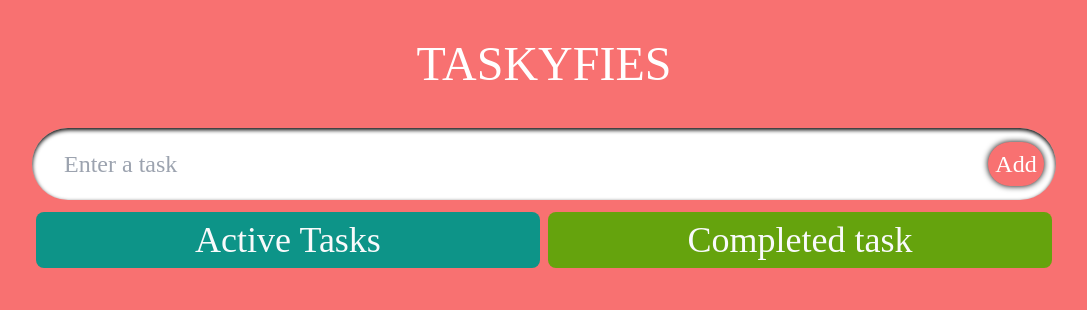
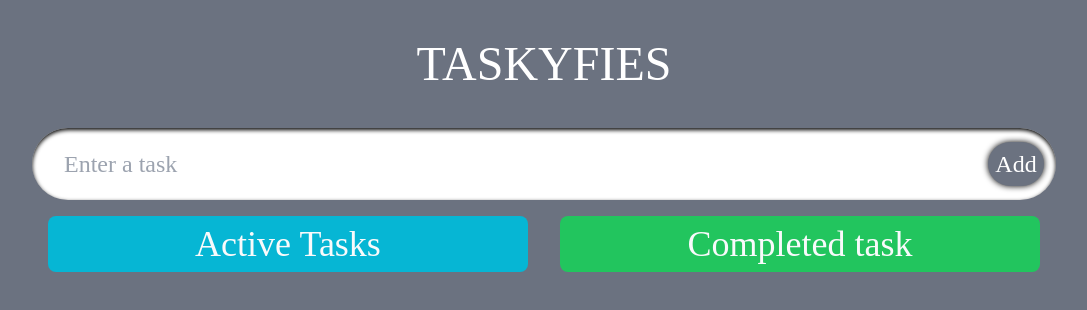
Before and after one commit to Minahil-Muhammad-Moiz/typescript, a React (Create React App) app: page / in a window 1280 px wide. Shown: the top 310 px of the page, without its empty margins (96-1183 px from the left). Built offline with nearby package versions, Linux system fonts and the light colour scheme; a web font is replaced by a local one.

Commit message:
Updated UI of Active and Completed tasks containers

```diff
--- a/src/App.tsx
+++ b/src/App.tsx
@@ -16,7 +16,7 @@ const App: React.FC =()=> {
   }
 
   return (
-    <div className="w-screen h-screen flex flex-col text-center bg-red-400 items-center ">
+    <div className=" flex flex-col text-center items-center ">
       <span className="uppercase text-white text-5xl z-10 my-8 md:my-10">Taskyfies</span>
       <InputField todo={todo} setTodo={setTodo} handleAdd={handleAdd}/>
       <TodoList todos={todos} setTodos={setTodos}/>
--- a/src/Components/InputField.tsx
+++ b/src/Components/InputField.tsx
@@ -37,4 +37,4 @@ const formClass =
 const inputClass =
   "w-full rounded-[50px] px-8 py-5 text-2xl border-none transition-all shadow-inner shadow-black focus:outline-none focus:shadow-[0_0_10px_1000px_rgba(0,0,0,0.3)]";
 const addBtn =
-  "absolute right-0 w-14 h-11 bg-red-400 rounded-full m-3 border-none text-white text-2xl shadow-[0_0_6px_black] hover:bg-red-500  active:scale-[0.8] transition-all";
+  "absolute right-0 w-14 h-11 bg-gray-500 rounded-full m-3 border-none text-white text-2xl shadow-[0_0_6px_black] hover:bg-gray-600  active:scale-[0.8] transition-all";
--- a/src/Components/Task/SingleTodo.tsx
+++ b/src/Components/Task/SingleTodo.tsx
@@ -2,6 +2,7 @@ import React, { useEffect, useRef, useState } from "react";
 import { Todo } from "../../model";
 import { AiFillDelete, AiFillEdit } from "react-icons/ai";
 import { MdDone } from "react-icons/md";
+import classNames from "classnames";
 
 type Prop = {
   todo: Todo;
@@ -41,7 +42,7 @@ const SingleTodo = ({ todo, todos, setTodos }: Prop) => {
   }
 
   return (
-    <form className={todoCard} onSubmit={(e)=>{
+    <form className={classNames("hover:scale-[1.03] hover:shadow-[0_0_5px_white] ",todoCard)} onSubmit={(e)=>{
       handleEdit(e, todo.id)
     }}>
       {editMode ? (
@@ -86,6 +87,6 @@ const SingleTodo = ({ todo, todos, setTodos }: Prop) => {
 export default SingleTodo;
 
 const todoCard =
-  "flex w-full h-18 items-center justify-between p-5 mt-3  rounded-lg bg-cover bg-[url('./Components/Task/bgimg.jpg')] ";
+  "flex w-full h-18 items-center justify-between p-5 mt-3  rounded-lg bg-cover bg-[url('./Components/Task/bgimg.jpg')] transition-all";
 const todoCardText = "flex-1 p-2 border-none text-left text-2xl overflow-hidden";
 const icon = "ml-2 text-2xl cursor-pointer ";
--- a/src/Components/TodoList.tsx
+++ b/src/Components/TodoList.tsx
@@ -11,13 +11,13 @@ interface Prop {
 const TodoList: React.FC<Prop> = (props) => {
   return (
     <div className="flex justify-center w-[80%] ">
-      <div className={classNames("bg-teal-600",taskContainers)}>
+      <div className={classNames("bg-cyan-500",taskContainers)}>
         <h1 className={classNames(taskContHeading)}>Active Tasks</h1>
         {props.todos.map((todo) => (
           <SingleTodo todo={todo}  key={todo.id} setTodos={props.setTodos} todos={props.todos}/>
         ))}
       </div>
-      <div className={classNames("bg-lime-600 ",taskContainers)}>
+      <div className={classNames("bg-green-500 ",taskContainers)}>
         <h1 className={classNames(taskContHeading)}>Completed task</h1>
         {props.todos.map((todo) => (
           <SingleTodo todo={todo}  key={todo.id} setTodos={props.setTodos} todos={props.todos}/>
@@ -29,5 +29,5 @@ const TodoList: React.FC<Prop> = (props) => {
 
 export default TodoList;
 
-const taskContainers = "w-full m-1 mt-3 p-2 rounded-lg flex justify-center flex-col items-center";
+const taskContainers = "w-full m-4 p-2 rounded-lg flex justify-center flex-col items-center ";
 const taskContHeading = "text-gray-50 text-4xl";
--- a/src/index.css
+++ b/src/index.css
@@ -8,5 +8,6 @@
 @layer base {
         html {
                 font-family: "Neucha", cursive;
+                background: rgb(107, 114, 128);
         }
 }
```
